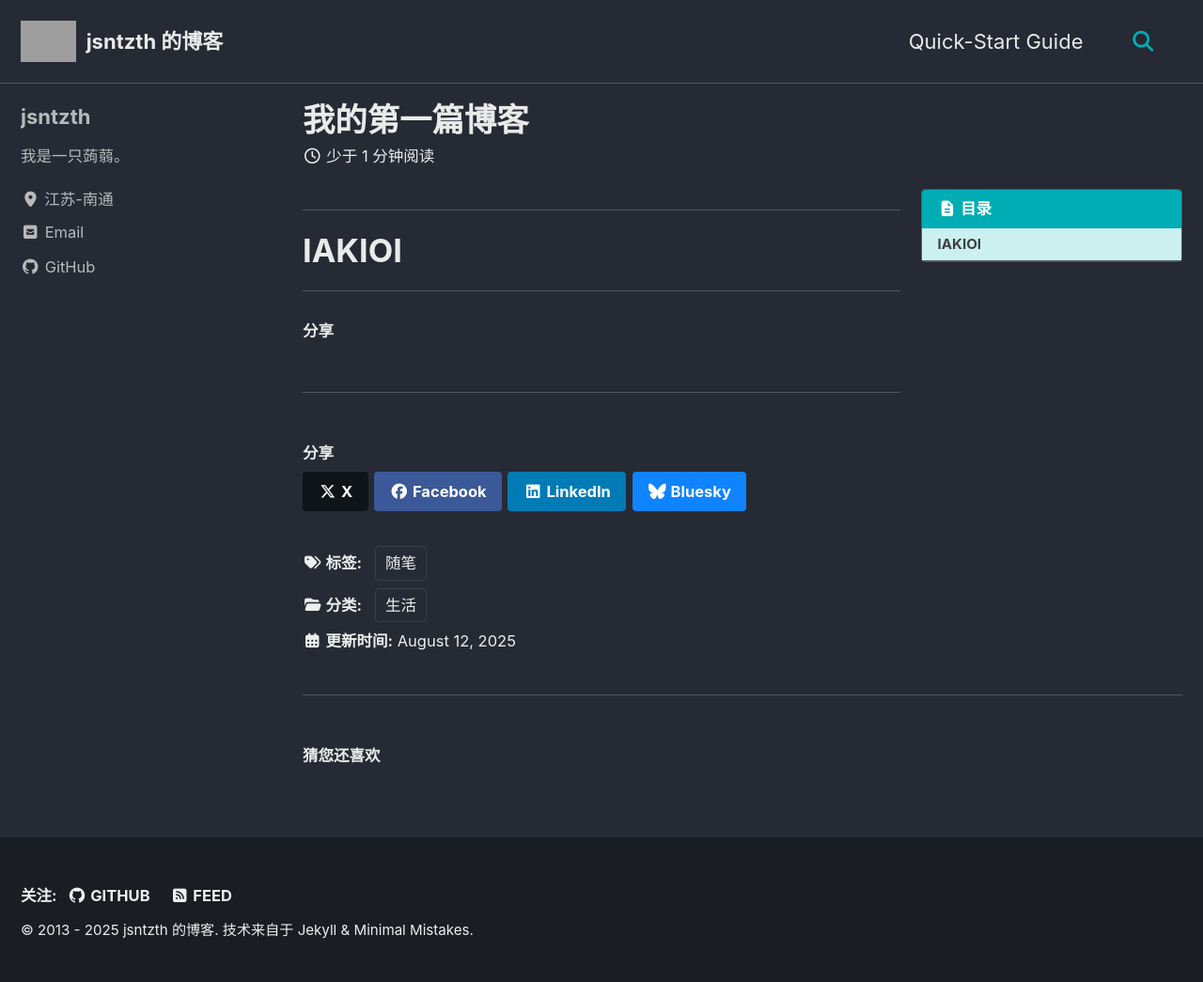
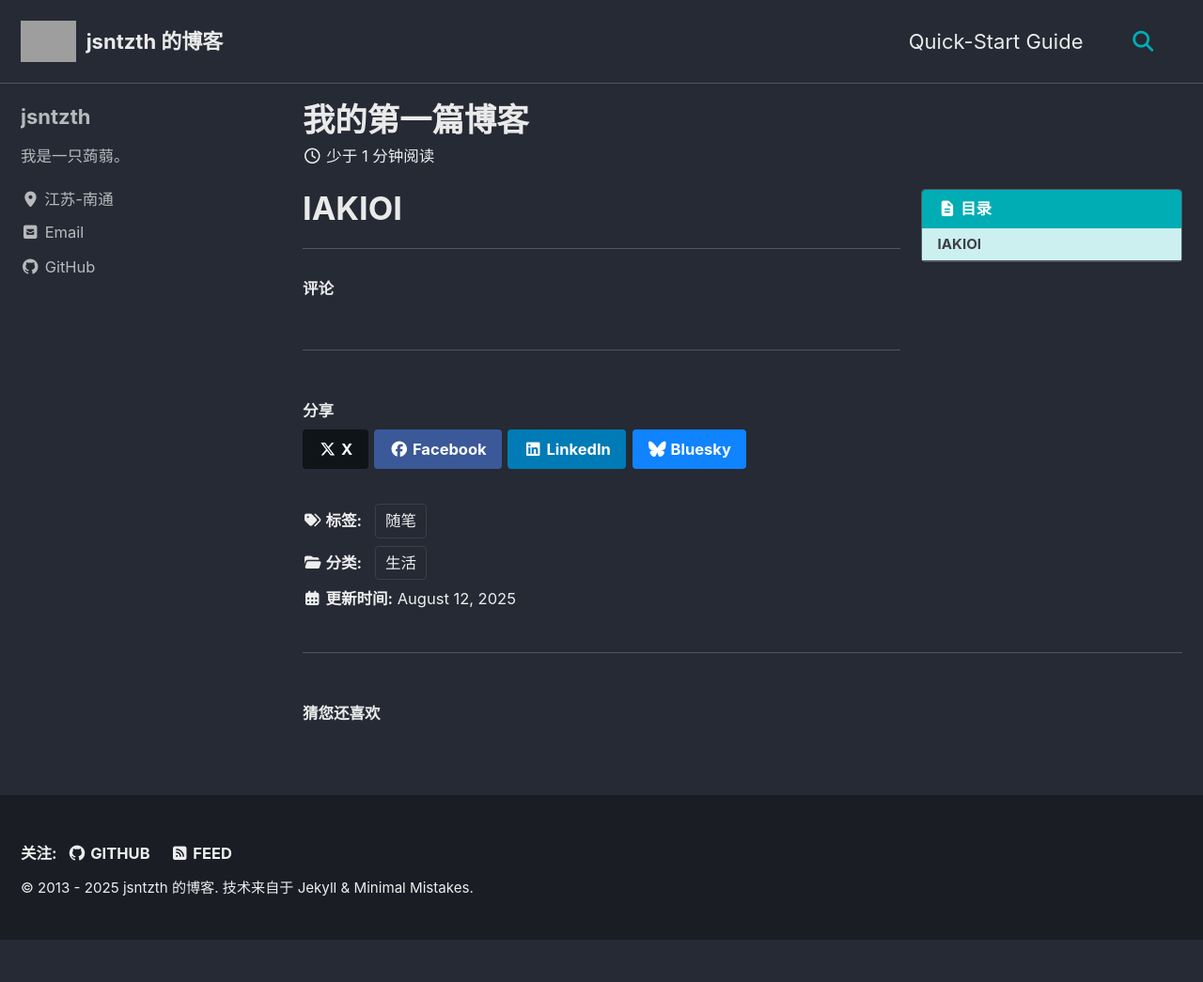
Before and after one commit to jsntzth/jsntzth.github.io, a Jekyll site: the page built from _posts/2025-08-12-我的第一篇文章.md, in a window 1280 px wide. Shown: the whole page at 94% size. Built offline with Jekyll 4.4.1, drawn with Linux system fonts in a browser that asks for light colours; cached includes are drawn as plain includes; comment, search, counter and statistics services are not loaded; after the commit the page ends 1000 px from its top, so only the background shows below that; grey boxes are pictures that could not be loaded.

Commit message:
Update 2025-08-12-我的第一篇文章.md

```diff
--- a/_posts/2025-08-12-我的第一篇文章.md
+++ b/_posts/2025-08-12-我的第一篇文章.md
@@ -11,12 +11,10 @@ kramdown:
   math_engine: mathjax
 ---
 
----
-
 # IAKIOI
 
 ---
-<h4 class="page__share-title">分享</h4>
+<h4 class="page__share-title">评论</h4>
 
 <script src="https://utteranc.es/client.js"
         repo="jsntzth/jsntzth.github.io"
```
